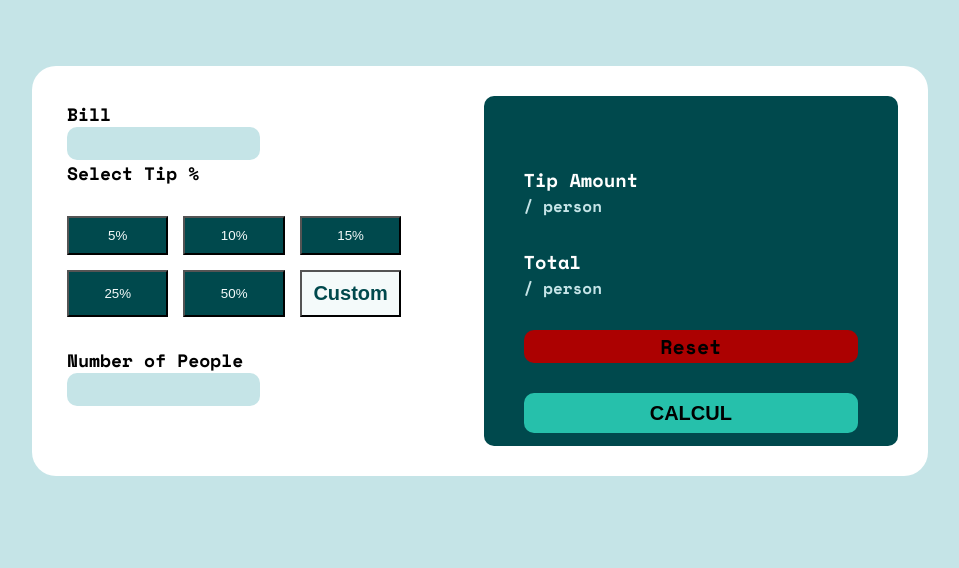
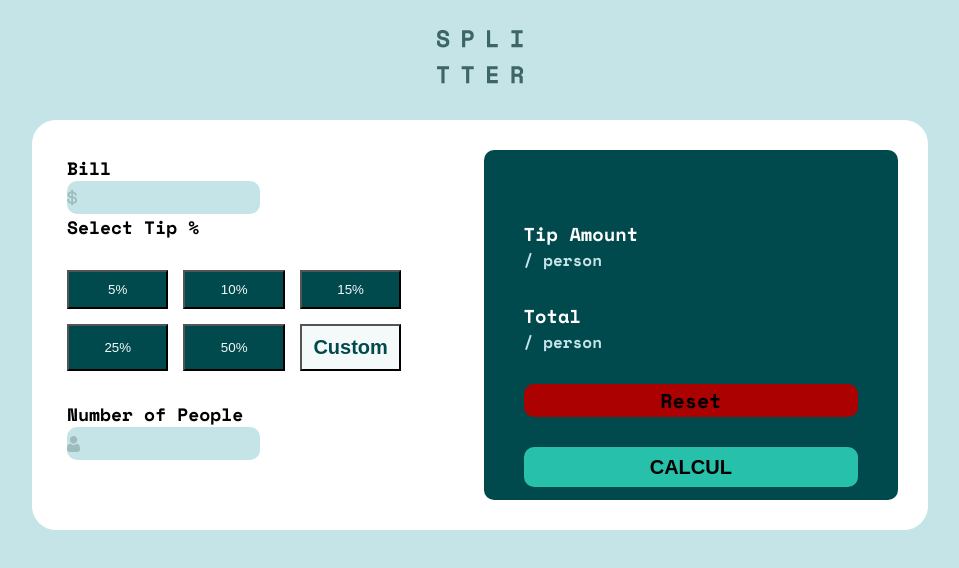
Before and after one commit to niamordev/tip-calculator-app-main, a plain HTML site: page index.html in a window 1280 px wide. Shown: the whole page, without its empty margins (160-1119 px from the left). Drawn offline with nearby package versions, Linux system fonts and the light colour scheme.

Commit message:
Update index.html

```diff
--- a/index.html
+++ b/index.html
@@ -4,7 +4,7 @@
   <meta charset="UTF-8">
   <meta http-equiv="X-UA-Compatible" content="IE=edge">
   <meta name="viewport" content="width=device-width, initial-scale=1.0">
-  <link rel="icon" type="image/png" sizes="32x32" href="./images/favicon-32x32.png">
+  <link rel="icon" type="image/png" sizes="32x32" href="favicon-32x32.png">
   <link rel="stylesheet" href="style.css">
   <title>Frontend Mentor | Tip calculator app</title>
 </head>
@@ -12,7 +12,7 @@
 
 <body>
 
-  <img id="logo" src="images/logo.svg" alt="">
+  <img id="logo" src="logo.svg" alt="">
 
   <main>
 
@@ -20,7 +20,7 @@
 
     <div class="bill">
       <h1>Bill</h1>
-      <input id="input-bill" type="number"size="20"  style="background-image:url(images/icon-dollar.svg);
+      <input id="input-bill" type="number"size="20"  style="background-image:url(icon-dollar.svg);
       background-position:left;background-repeat:no-repeat;padding-left:18px;width:175px;">
     </div>
 
@@ -42,7 +42,7 @@
 
     <div class="number-people">
       <h1>Number of People</h1>
-      <input id="input-people" type="number"  style="background-image:url(images/icon-person.svg);
+      <input id="input-people" type="number"  style="background-image:url(icon-person.svg);
       background-position:left;background-repeat:no-repeat;padding-left:18px;width:175px;">
     </div>
 
```
